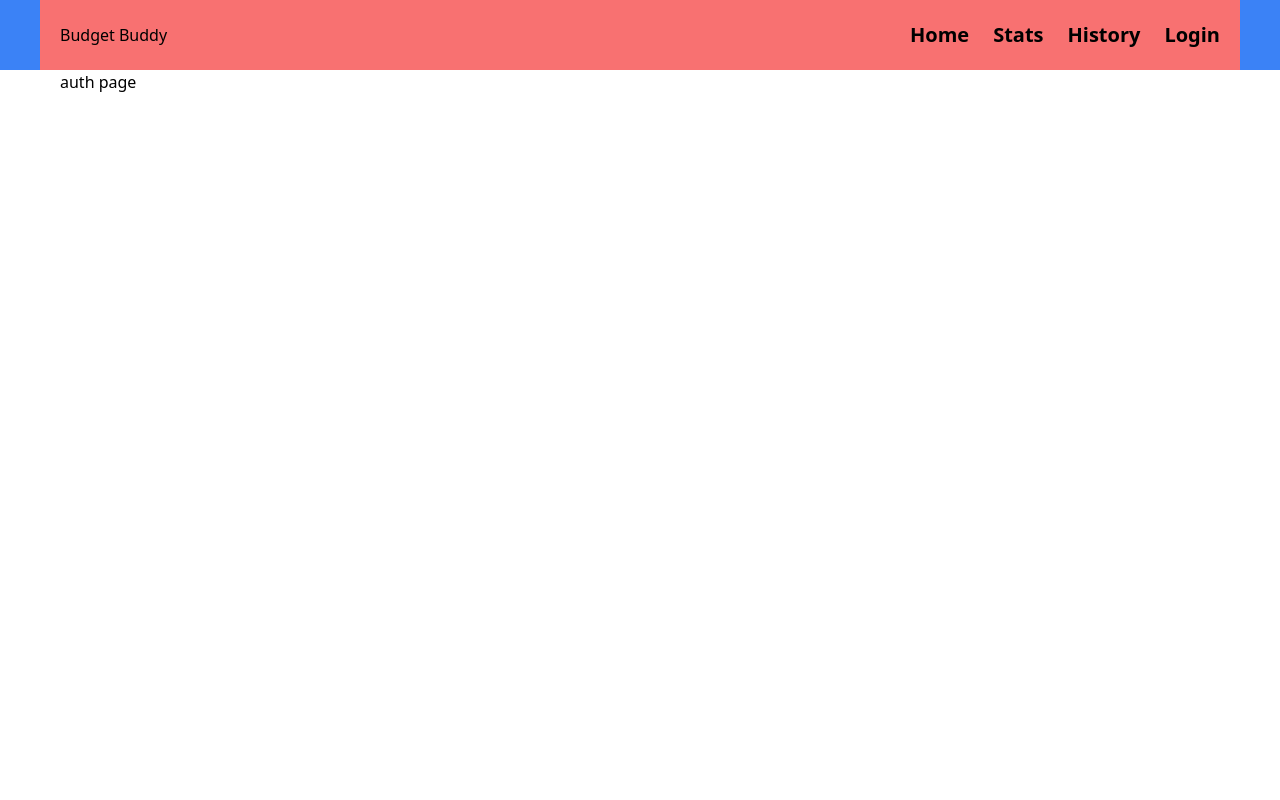
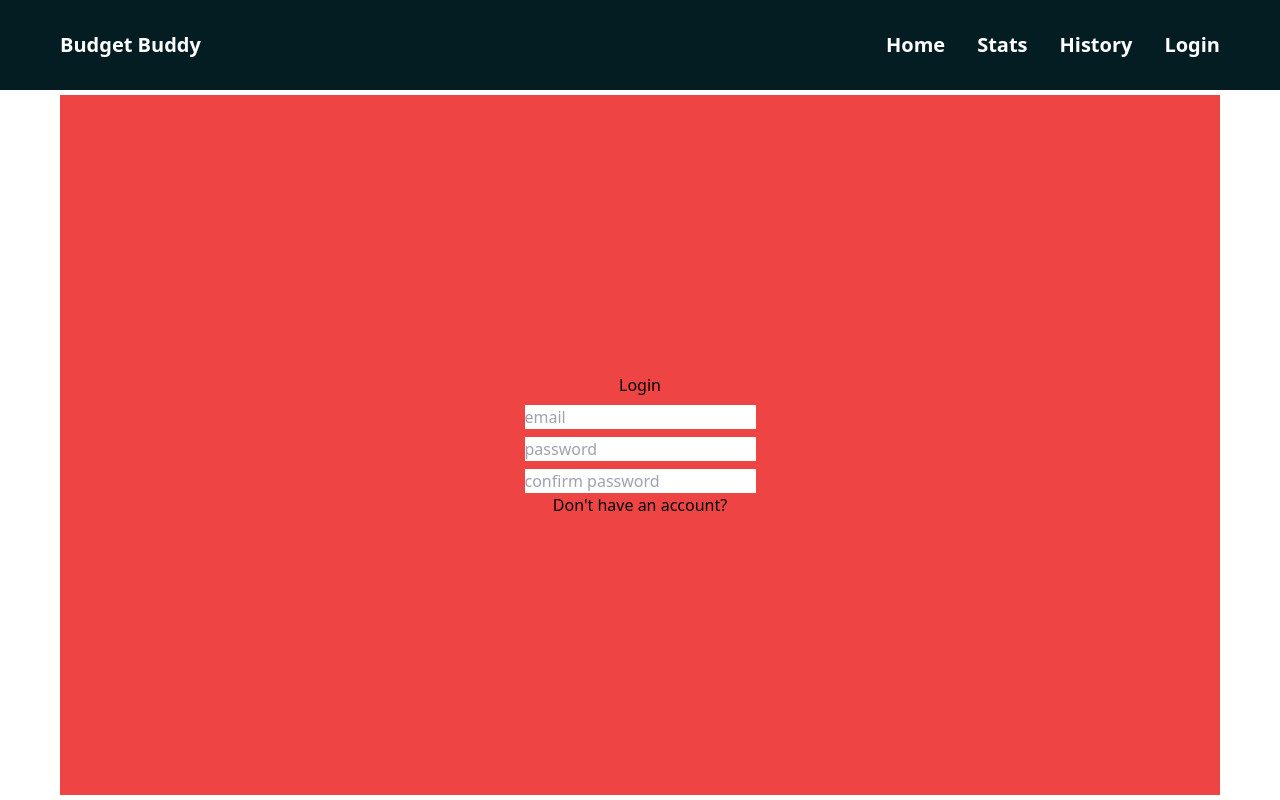
Before and after one commit to Jxk0be/budget-app, a SvelteKit app: page /auth in a window 1280 px wide. Built offline with nearby package versions, Linux system fonts and the light colour scheme.

Commit message:
login store logic + basic login component styling

```diff
--- a/package.json
+++ b/package.json
@@ -17,5 +17,8 @@
 		"tailwindcss": "^3.4.1",
 		"vite": "^5.0.3"
 	},
-	"type": "module"
+	"type": "module",
+	"dependencies": {
+		"@iconify/svelte": "^3.1.6"
+	}
 }
--- /dev/null
+++ b/src/components/Login.svelte
@@ -0,0 +1,19 @@
+<script>
+    import { login } from "../stores/login"
+</script>
+
+<div class="w-full md:h-[700px] h-full bg-red-500 flex justify-center flex-col items-center">
+    <form class="flex flex-col gap-[8px] w-[400px] justify-center items-center">
+        <h1>Login</h1>
+        <label>
+            <input type="email" placeholder="email" />
+        </label>
+        <label>
+            <input type="password" placeholder="password" />
+        </label>
+        <label>
+            <input type="password" placeholder="confirm password" />
+        </label>
+    </form>
+    <button on:click={() => $login = false}>Don't have an account?</button>
+</div>
--- a/src/components/Navbar.svelte
+++ b/src/components/Navbar.svelte
@@ -1,11 +1,63 @@
-<div class="w-screen fixed h-[60px] md:h-[70px] bg-blue-500 mx-auto">
-    <div class="max-w-[1200px] mx-auto px-5 bg-red-400 h-full flex justify-between items-center">
-        <h1>Budget Buddy</h1>
-        <ul class="flex font-semibold text-xl">
-            <a href="/"><li class="px-3">Home</li></a>
-            <a href="/stats"><li class="px-3">Stats</li></a>
-            <a href="/history"><li class="px-3">History</li></a>
-            <a href="/auth"><li class="pl-3">Login</li></a>
+<script>
+    import Icon from '@iconify/svelte';
+
+    let menuOpen = false;
+
+    const handleClose = () => {
+        menuOpen = false
+        if (document.body.classList.contains("noScroll")) {
+            document.body.classList.remove("noScroll")
+        }
+    }
+
+    const handleMenu = () => {
+        menuOpen = !menuOpen
+
+        if (document.body.classList.contains("noScroll")) {
+            document.body.classList.remove("noScroll")
+        }
+        else {
+            document.body.classList.add("noScroll")
+        }
+    }
+</script>
+
+<div class="w-screen fixed bg-[#041d22] h-[90px] z-40 flex justify-center">
+    <div class="w-full centered text-white flex justify-between items-center h-[90px] fixed max-w-[1200px] px-5">
+        <a class="font-bold text-xl" href="/" on:click={() => handleClose()}>
+            <h1>Budget Buddy </h1>
+        </a>
+        <ul class="lg:flex hidden text-xl font-semibold">
+            <a href="/" on:click={() => handleClose()}><li class="px-4 duration-150 ease-in-out transition-all hover:text-[#38c5fd]">Home</li></a>
+            <a href="stats" on:click={() => handleClose()}><li class="px-4 duration-150 ease-in-out transition-all hover:text-[#38c5fd]">Stats</li></a>
+            <a href="history" on:click={() => handleClose()}><li class="px-4 duration-150 ease-in-out transition-all hover:text-[#38c5fd]">History</li></a>
+            <a href="auth" on:click={() => handleClose()}><li class="pl-4 duration-150 ease-in-out transition-all hover:text-[#38c5fd]">Login</li></a>
         </ul>
+
+        <!-- Hamburger menu -->
+        <button class={`lg:hidden text-[35px] p-3 transition-all ease-in-out rounded-xl duration-150 ${!menuOpen ? '' : 'bg-[#0b0b0b]'}`} on:click={() => handleMenu()} >
+            <Icon icon="lucide:menu" />
+        </button>
     </div>
 </div>
+
+{#if menuOpen}
+    <button class={`${menuOpen ? 'left-0' : 'left-[-100%]'} lg:hidden overflow-x-hidden overflow-y-hidden w-full cursor-auto h-screen fixed top-0 left-0 bg-gray-900/50`} on:click={() => handleMenu()}></button>
+{/if}
+
+<div class={`transition-all z-30 text-[125%] uppercase bg-[#0b0b0b] font-semibold min-w-[250px] text-white lg:hidden ease-in-out duration-150 ${menuOpen ? 'right-0' : 'md:right-[-40%] right-[-250px]'} fixed pt-[90px] w-[250px] top-0 md:w-[40%] h-full border-l border-gray-600`}>
+    <ul class="text-left font-bold">
+        <a href="/" on:click={() => handleClose()}>
+            <li class="p-5 border-b border-gray-600 duration-150 ease-in-out transition-all hover:text-[#38c5fd]">Home</li>
+        </a>
+        <a href="stats" on:click={() => handleClose()}>
+            <li class="p-5 border-b border-gray-600 duration-150 ease-in-out transition-all hover:text-[#38c5fd]">Stats</li>
+        </a>
+        <a href="history" on:click={() => handleClose()}>
+            <li class="p-5 border-b border-gray-600 duration-150 ease-in-out transition-all hover:text-[#38c5fd]">History</li>
+        </a>
+        <a href="auth" on:click={() => handleClose()}>
+            <li class="p-5 border-b border-gray-600 duration-150 ease-in-out transition-all hover:text-[#38c5fd]">Login</li>
+        </a>
+    </ul>
+</div>
--- /dev/null
+++ b/src/components/Register.svelte
@@ -0,0 +1,14 @@
+<script>
+    import { login } from "../stores/login"
+    import { onDestroy } from "svelte";
+
+    /* We want this to default to the login page if route switches */
+    onDestroy(() => {
+        $login = true
+    })
+</script>
+
+<div class="w-full md:h-[700px] h-full bg-red-500">
+    Register
+    <button on:click={() => $login = true}>Already have an account?</button>
+</div>
--- a/src/routes/+layout.svelte
+++ b/src/routes/+layout.svelte
@@ -4,7 +4,7 @@
 </script>
 
 <Navbar />
-<div class="pt-[60px] md:pt-[70px] w-screen h-screen">
+<div class="w-screen h-screen">
     <div class="mx-auto max-w-[1200px] px-5">
         <slot />
     </div>
--- a/src/routes/+page.svelte
+++ b/src/routes/+page.svelte
@@ -1,2 +1,3 @@
-<h1 class="text-red-500">Welcome to SvelteKit</h1>
-<p>Visit <a href="https://kit.svelte.dev">kit.svelte.dev</a> to read the documentation</p>
+<div class="w-full h-screen pt-[90px]">
+    Home page
+</div>
--- a/src/routes/auth/+page.svelte
+++ b/src/routes/auth/+page.svelte
@@ -1,3 +1,13 @@
-<div>
-    auth page
+<script>
+    import Login from "../../components/Login.svelte";
+    import Register from "../../components/Register.svelte";
+    import { login } from "../../stores/login"
+</script>
+
+<div class="w-full h-screen pt-[90px] flex justify-center items-center">
+    {#if $login}
+        <Login />
+    {:else}
+        <Register />
+    {/if}
 </div>
--- a/src/routes/history/+page.svelte
+++ b/src/routes/history/+page.svelte
@@ -1,3 +1,3 @@
-<div>
+<div class="w-full h-screen pt-[90px]">
     history page
 </div>
--- a/src/routes/stats/+page.svelte
+++ b/src/routes/stats/+page.svelte
@@ -1,3 +1,3 @@
-<div>
+<div class="w-full h-screen pt-[90px]">
     stats page
 </div>
--- /dev/null
+++ b/src/stores/auth.js
@@ -0,0 +1,3 @@
+import { writable } from 'svelte/store';
+
+export const auth = writable(false)
--- /dev/null
+++ b/src/stores/login.js
@@ -0,0 +1,3 @@
+import { writable } from 'svelte/store';
+
+export const login = writable(true)
```
Also changed, not shown: 1 other file (tests, documents, lock files or other folders).
